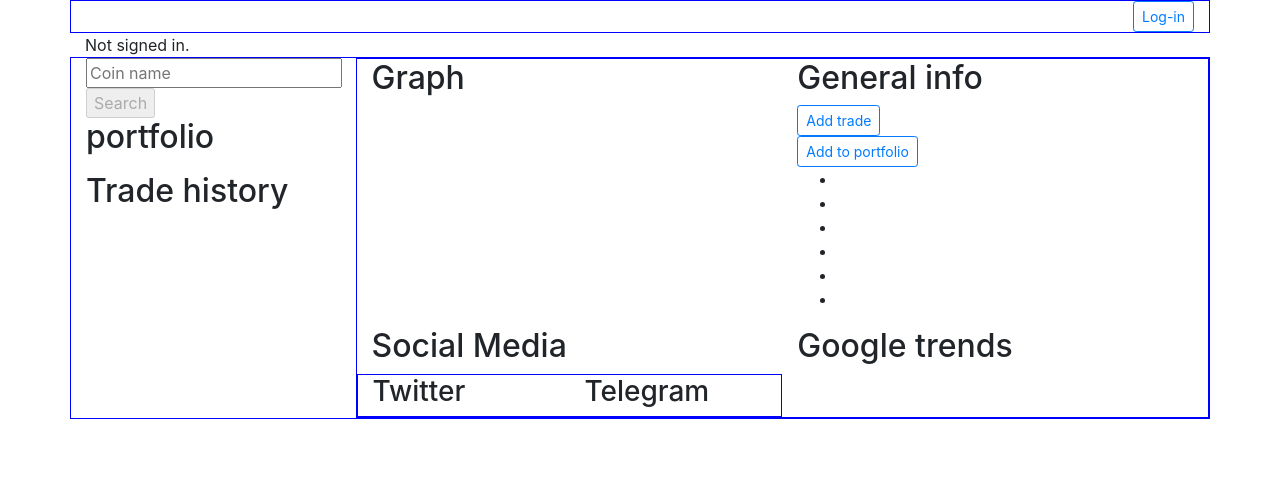
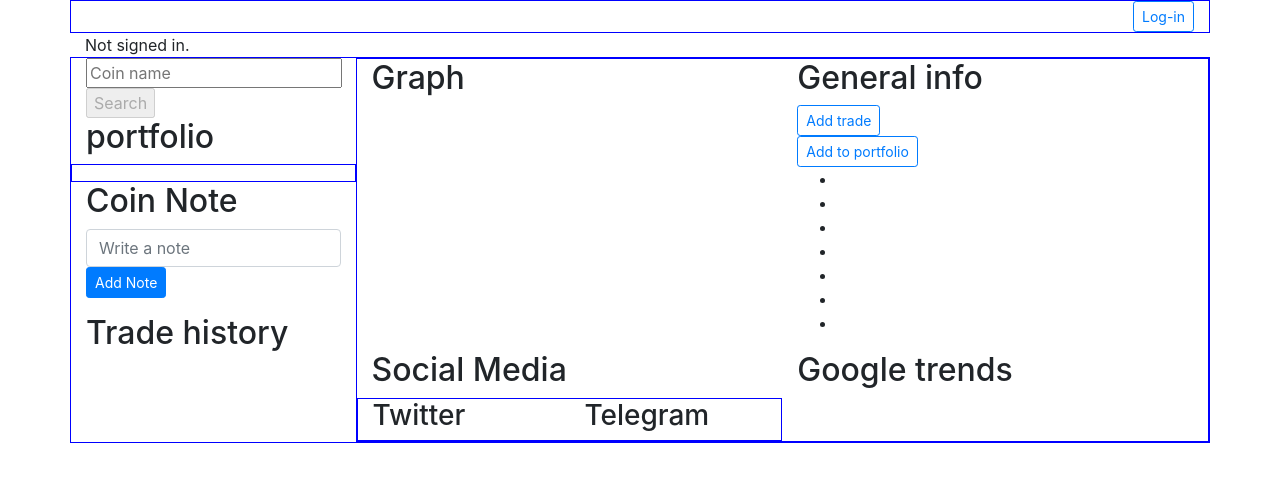
Before and after one commit to Martijncvv/cryptocurrency_portfolio_project, a Django app: template final/cryptofolio/templates/cryptofolio/index.html in a window 1280 px wide. Shown: the top 482 px of the page. Run offline with Django 3.2, Linux system fonts and the light colour scheme; the template is opened without the code that fills it, so the values that code supplies are empty; some libraries are stand-ins or nearby versions.

Commit message:
Added 'create note' input field

```diff
--- a/final/cryptofolio/models.py
+++ b/final/cryptofolio/models.py
@@ -19,7 +19,7 @@
     """
     user = models.ForeignKey("User", on_delete=models.CASCADE)
     coinTicker = models.CharField(max_length=6)
-    comment = models.TextField()
+    note = models.TextField()
 
 class Trade(models.Model):
     """
--- a/final/cryptofolio/static/index.js
+++ b/final/cryptofolio/static/index.js
@@ -69,47 +69,74 @@ document.addEventListener('DOMContentLoaded', function() {
 
 
 function coin_info(coin) {
-    // GOOGLE TRENDS
-
 
 
     // GENERAL INFO FIELD
-    // get value from form
+    // get value from searchbar if there is searchbar was used
     let coin_name = document.querySelector('#search_value');
     if (coin_name.value !== ""){
         coin = coin_name.value;
     }
-
     // Clear out input field:
     coin_name.value = "";
-
     // Disable the submit button again:
     submit_search.disabled = true;
+
+
 
     fetch("https://api.coingecko.com/api/v3/coins/" + coin + "?localization=false&tickers=true&market_data=true&community_data=false&developer_data=false&sparkline=false")
     .then(response => response.json())
     .then(data => {
 
+    // PORTFOLIO
+
+
+
+
+
+
+
+
+
+
         // change "add portfolio" button if coin is in portfolio
         let double_value = false;
         let portfolio_coin = document.querySelectorAll('.portfolio_coin');
-        portfolio_coin.forEach(function (i) {
-            if (i.innerHTML == data.symbol) {
+        // loop over portfolio list
+        portfolio_coin.forEach(function (coin_ticker_i) {
+            if (coin_ticker_i.innerHTML == data.symbol) {
                 double_value = true;
+
+
+
+
+
+
             }
         });
         // if coin found in list, change "add to portfolio button"
         if (double_value) {
             document.getElementById("portfolio_button").innerHTML = "Delete from portfolio";
+
         }
         else {
             document.getElementById("portfolio_button").innerHTML = "Add to portfolio";
         }
-        // set 'add portfolio' button value
+        // set 'add portfolio' button value to currently opened coin
         document.getElementById("portfolio_button").setAttribute("value", data.symbol);
+        // set 'add_note_button' value to currently opened coin
+        document.getElementById("add_note_button").setAttribute("value", data.symbol);
 
-        // set favicoin image
+        // set favicon image to currently opened coin
         document.getElementById("favicon").setAttribute("href", data.image.thumb);
+
+
+
+
+
+
+
+
 
         console.log(data)  // KANN WEG
         // Add data to elements
@@ -120,6 +147,7 @@ function coin_info(coin) {
         document.getElementById("coin_info_marketcap").innerHTML = data.market_data.market_cap.usd;
         document.getElementById("coin_info_atl").innerHTML = data.market_data.atl.usd + data.market_data.atl_date.usd;
         document.getElementById("coin_info_ath").innerHTML = data.market_data.ath.usd + data.market_data.ath_date.usd;
+        document.getElementById("coin_info_description").innerHTML = data.description.en;
 
         // twitter_name = data.links.twitter_screen_name
         // // twitter_url = '<a href="https://twitter.com/intent/tweet?button_hashtag=' + twitter_name + '&ref_src=twsrc%5Etfw" class="twitter-hashtag-button" data-show-count="false">Tweet #' + twitter_name + '</a><script async src="https://platform.twitter.com/widgets.js" charset="utf-8"></script>'
--- a/final/cryptofolio/templates/cryptofolio/index.html
+++ b/final/cryptofolio/templates/cryptofolio/index.html
@@ -14,15 +14,51 @@
                 <input id="search_value" placeholder = "Coin name" type="text">
                 <input id="submit_search" type="submit" value="Search">
             </form>
+        </div>
+
         <h2>portfolio</h2>
+
+
+        <div class="row">
+            <div id="portfolio_ticker_list" class="col-4">
                 <ul>
                     {% for coin in user_portfolio %}
                         <li class="portfolio_coin">{{ coin.coinTicker }}</li>
                     {%  endfor %}
                 </ul>
             </div>
+            <div id="portfolio_price_list" class="col-4">
 
-        <div id="">
+            </div>
+
+            <div id="portfolio_button_list" class="col-4">
+
+            </div>
+
+        </div>
+
+
+
+
+
+
+
+
+
+        <div>
+            <h2> Coin Note</h2>
+            <form action="{% url 'index' %}" method="POST">
+                {% csrf_token %}
+                <input class="form-control" type="text" name="coin_note" placeholder="Write a note">
+                <button class="btn btn-sm btn-primary" value="" id="add_note_button" name="add_note_button">Add Note</button>
+            </form>
+
+            <p>
+
+            </p>
+        </div>
+
+        <div>
             <h2>Trade history</h2>
             <ul>
                 {% for trade in trade_history %}
@@ -54,6 +90,7 @@
                     <li id="coin_info_marketcap"></li>
                     <li id="coin_info_atl"></li>
                     <li id="coin_info_ath"></li>
+                    <li id="coin_info_description"></li>
                 </ul>
             </div>
 
@@ -136,7 +173,7 @@
         <input class="btn btn-primary close_field" type="submit" value="close">
     </div>
 
-<!-- ADD-TRADE HOLDING FIELD-->
+<!-- ADD-TRADE FIELD-->
 <div id="addtrade_field" class="frontfield" style="display: none">
     <h2 id="addtrade_header"></h2>
     <form action="{% url 'index' %}" method="POST">
```
Also changed, not shown: final/cryptofolio/views.py (+14 -0 lines), final/cryptofolio/migrations/0006_auto_20201203_1529.py (added). Lines whose indentation alone changed are shown as unchanged.
